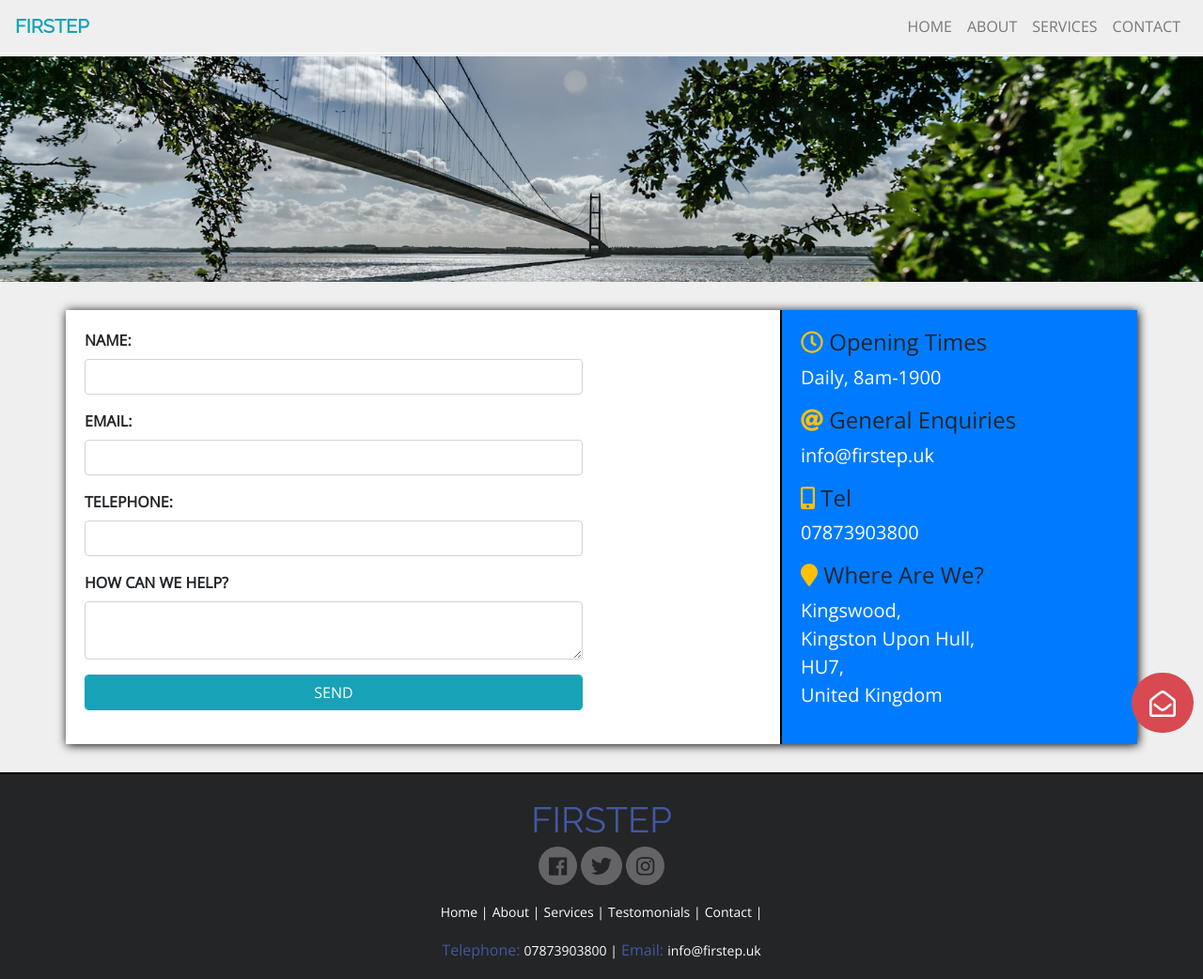
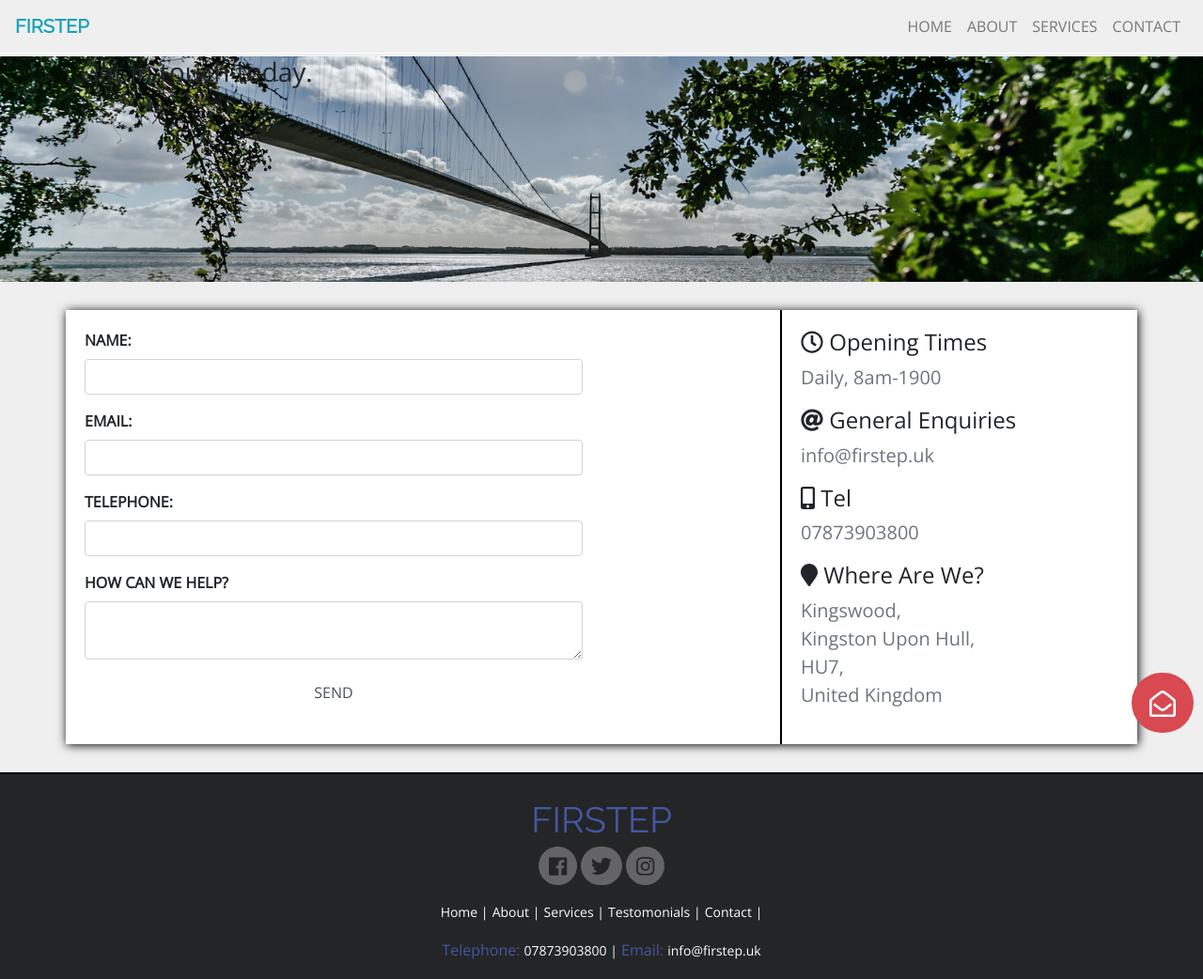
Before and after one commit to rezaa91/firstep, a PHP site: page /contact/ in a window 1280 px wide. Shown: the top 1042 px of the page at 94% size. Run offline with PHP 8.4, Linux system fonts and the light colour scheme.

```diff
--- a/contact/index.php
+++ b/contact/index.php
@@ -14,8 +14,12 @@ include_once('../includes/navigation.html');
     <!--modal-->
     <?php include_once('../includes/modal.html'); ?>
 
-    <!--banner-->
-    <div id="header" class="container-fluid"></div><!--end of banner-->
+    <!--header-->
+    <div class="container-fluid" id="header">
+        <div class="container" id="header-text">
+            <h3 class="header-title">Get in touch today.</h3>
+        </div>
+    </div><!--end of header-->
 
     <!--contact form-->
     <div class="container" id="contact">
@@ -44,33 +48,33 @@ include_once('../includes/navigation.html');
                     </div>
 
                     <div class="form-group">
-                        <input type="submit" name="submit" class="form-control btn btn-info" value="SEND" />
+                        <input type="submit" name="submit" class="form-control btn" id="send-btn" value="SEND" />
                     </div>
                 </form><!--end of form-->
             </div><!--end of form-->
 
 
             <!--contact details-->
-            <div class="col-md-4 bg-primary" id="contact-details">
+            <div class="col-md-4" id="contact-details">
                 <address>
                     <div class="address-control">
-                        <h4 class="address-header"><i class="far fa-clock text-warning"></i> Opening Times</h4>
-                        <p class="lead text-white address-body">Daily, 8am-1900</p>
+                        <h4 class="address-header"><i class="far fa-clock"></i> Opening Times</h4>
+                        <p class="lead address-body text-muted">Daily, 8am-1900</p>
                     </div>
 
                     <div class="address-control">
-                        <h4 class="address-header"><i class="fas fa-at text-warning"></i> General Enquiries</h4>
-                        <p class="lead text-white address-body">info@firstep.uk</p>
+                        <h4 class="address-header"><i class="fas fa-at"></i> General Enquiries</h4>
+                        <p class="lead address-body text-muted">info@firstep.uk</p>
                     </div>
 
                     <div class="address-control">
-                        <h4 class="address-header"><i class="fas fa-mobile-alt text-warning"></i> Tel</h4>
-                        <p class="lead text-white address-body">07873903800</p>
+                        <h4 class="address-header"><i class="fas fa-mobile-alt"></i> Tel</h4>
+                        <p class="lead address-body text-muted">07873903800</p>
                     </div>
 
                     <div class="address-control">
-                        <h4 class="address-header"><i class="fas fa-map-marker text-warning"></i> Where Are We?</h4>
-                        <p class="lead text-white address-body">Kingswood,<br />Kingston Upon Hull,<br />HU7, <br />United Kingdom</p>
+                        <h4 class="address-header"><i class="fas fa-map-marker"></i> Where Are We?</h4>
+                        <p class="lead address-body text-muted">Kingswood,<br />Kingston Upon Hull,<br />HU7, <br />United Kingdom</p>
                     </div>
                 </address>
             </div><!--end of contact details-->
```
